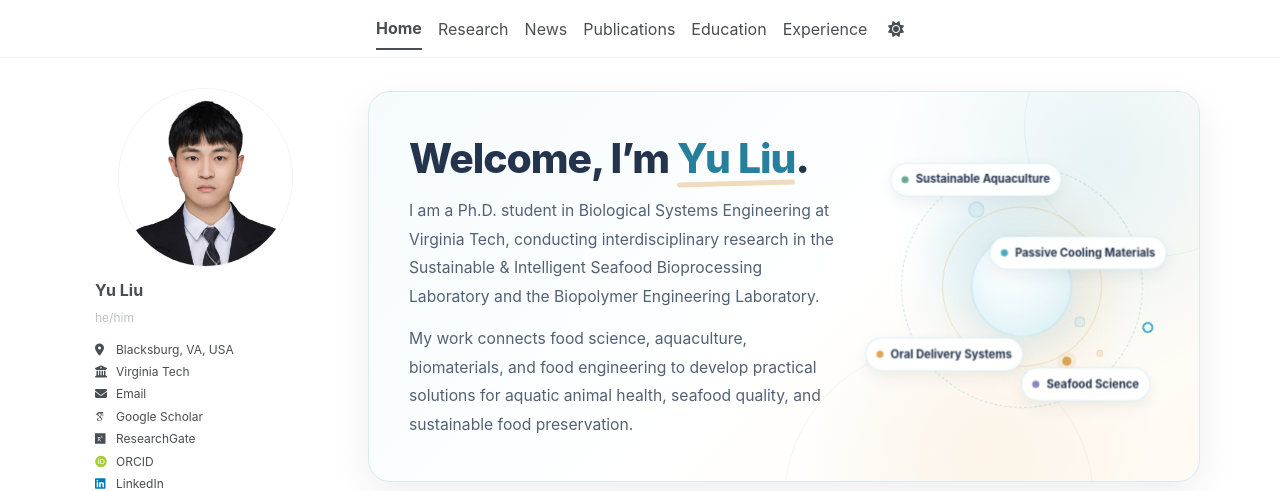
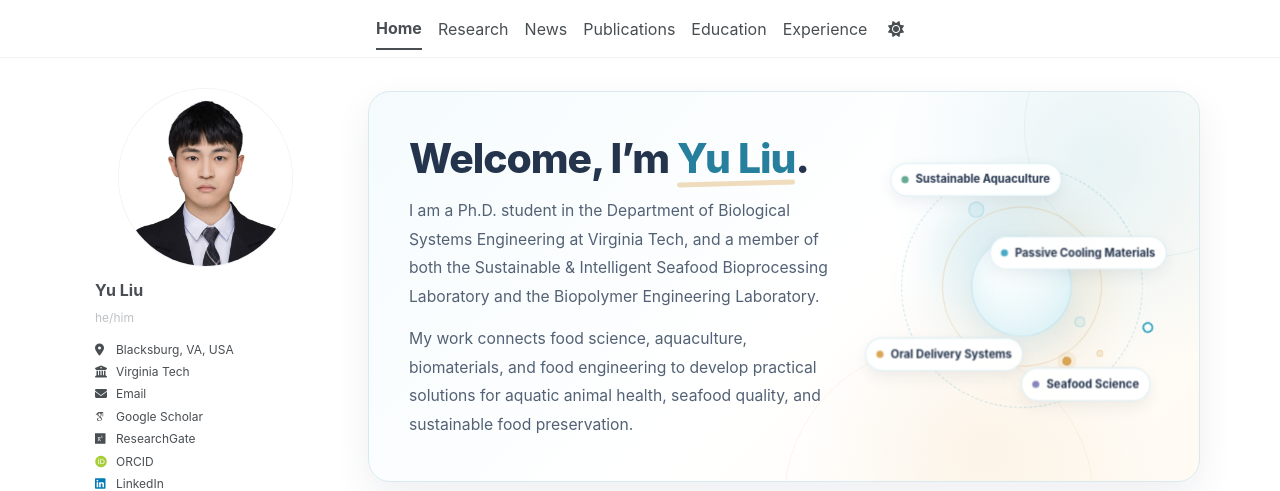
Before and after one commit to yuliu0322/yuliu0322.github.io, a Jekyll site: the page built from _pages/about.md, in a window 1280 px wide and 1257 px high. Shown: the top 491 px of the window. Built offline with Jekyll 4.4.1, drawn with Linux system fonts in a browser that asks for light colours; some web fonts are replaced; a script bundle is joined from its source files by our own code; library files that are not in the unit come from our copies.

Commit message:
Update about.md

```diff
--- a/_pages/about.md
+++ b/_pages/about.md
@@ -927,8 +927,8 @@ html[data-theme="dark"] .home-research-card:hover {
   </h1>
 
   <p class="home-description">
-    I am a Ph.D. student in Biological Systems Engineering at Virginia Tech,
-    conducting interdisciplinary research in the Sustainable &amp; Intelligent
+    I am a Ph.D. student in the Department of Biological Systems Engineering at Virginia Tech,
+    and a member of both the Sustainable &amp; Intelligent
     Seafood Bioprocessing Laboratory and the Biopolymer Engineering Laboratory.
   </p>
 
```
